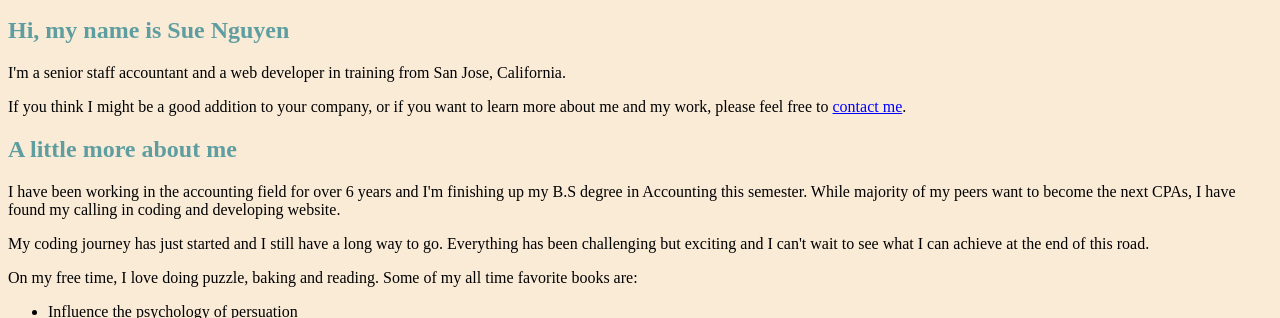
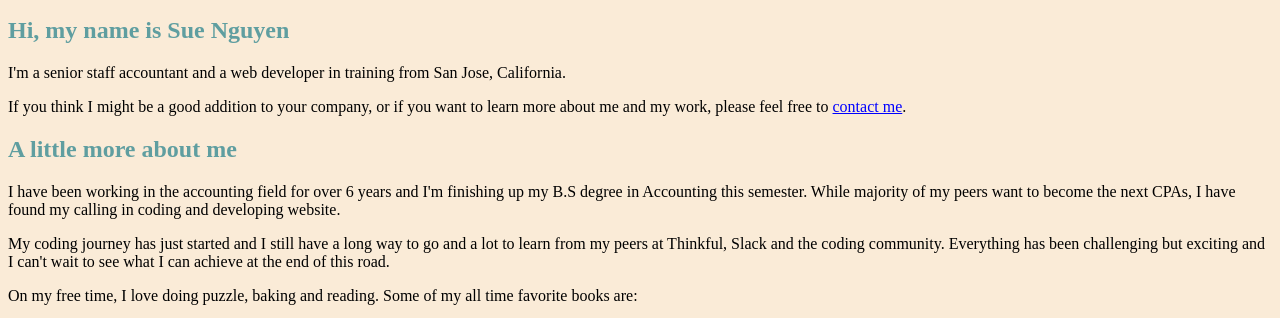
Before and after one commit to SueNguyen1214/My-porfolio-page, a plain HTML site: page index.html in a window 1280 px wide. Shown: the part 105-423 px from the top of the page. Drawn offline with Linux system fonts and the light colour scheme; a script that the page names is missing.

Commit message:
Add more to About detail

```diff
--- a/index.html
+++ b/index.html
@@ -27,7 +27,7 @@
         <p>
           I have been working in the accounting field for over 6 years and I'm finishing up my B.S degree in Accounting this semester. While majority of my peers want to become the next CPAs, I have found my calling in coding and developing website.
         </p>
-        <p>My coding journey has just started and I still have a long way to go. Everything has been challenging but exciting and I can't wait to see what I can achieve at the end of this road.
+        <p>My coding journey has just started and I still have a long way to go and a lot to learn from my peers at Thinkful, Slack and the coding community. Everything has been challenging but exciting and I can't wait to see what I can achieve at the end of this road.
         </p>
         <p>
           On my free time, I love doing puzzle, baking and reading. Some of my all time favorite books are:
```
